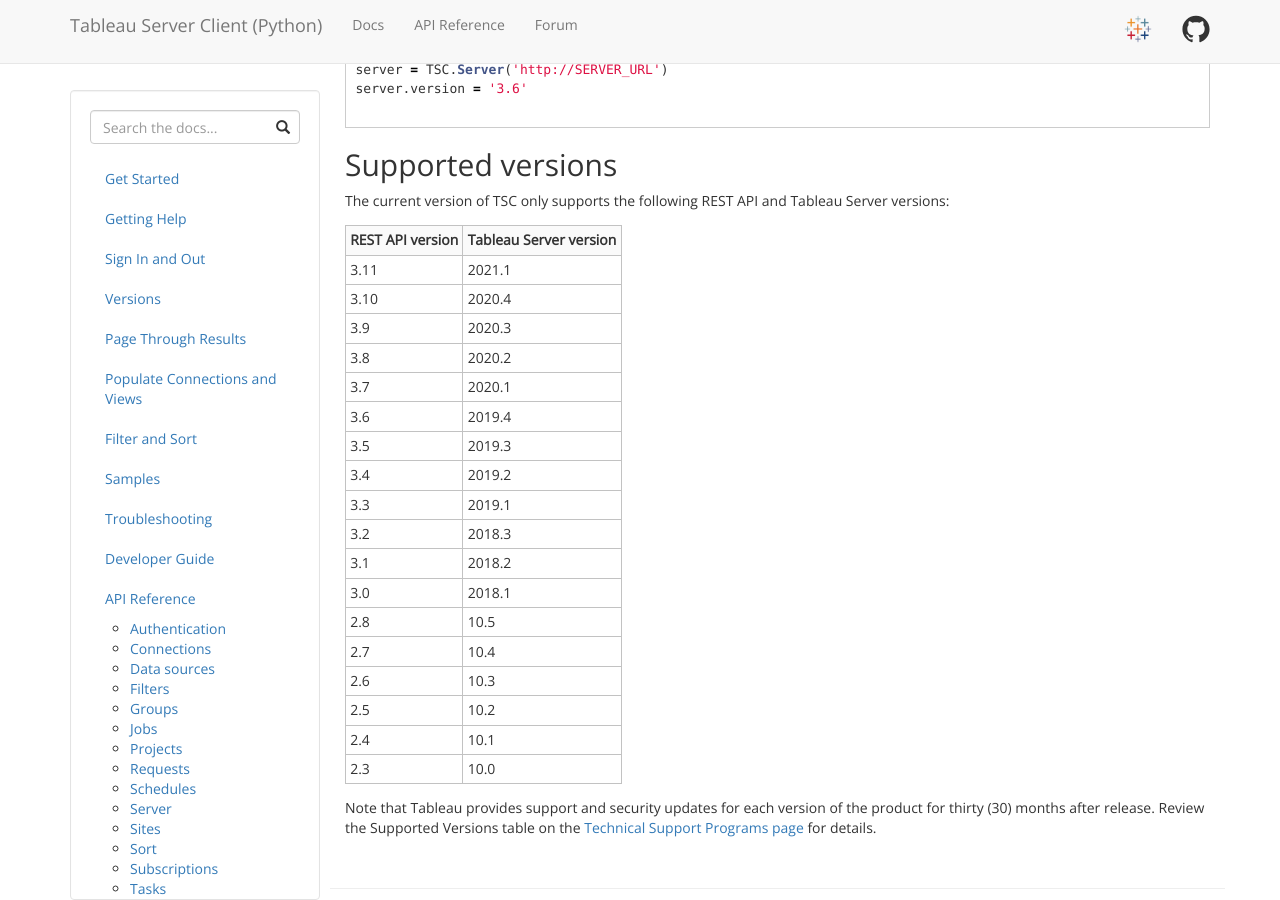
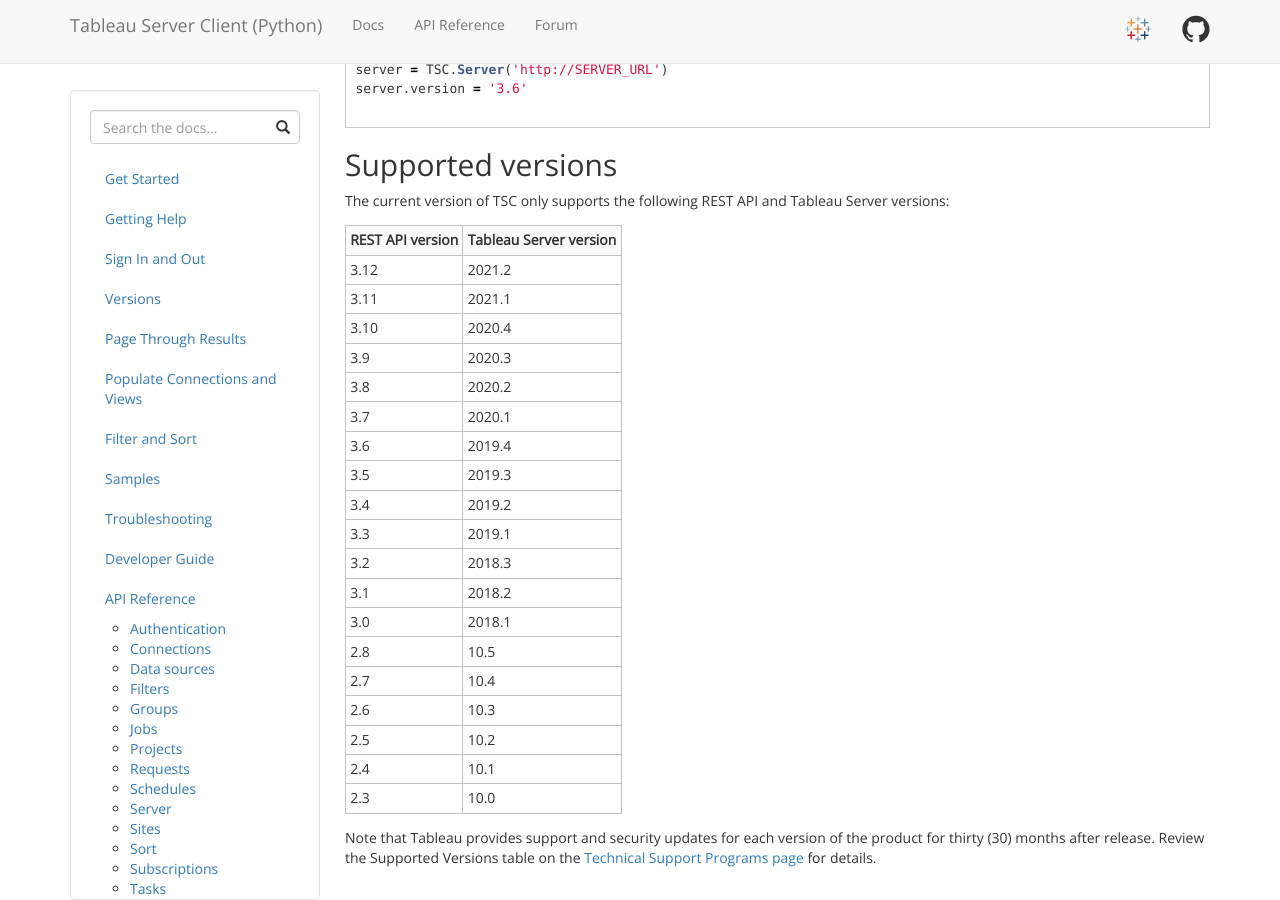
Before and after one commit to tableau/server-client-python, a Jekyll site: the page built from docs/versions.md, in a window 1280 px wide and 900 px high, scrolled down 1088 px. Built offline with Jekyll 4.4.1, drawn with Linux system fonts in a browser that asks for light colours.

Commit message:
Add 2021.2 REST API version now that it is being released

```diff
--- a/docs/versions.md
+++ b/docs/versions.md
@@ -66,6 +66,7 @@
 
 |REST API version|Tableau Server version|
 |---|---|
+|3.12|2021.2|
 |3.11|2021.1|
 |3.10|2020.4|
 |3.9|2020.3|
```
